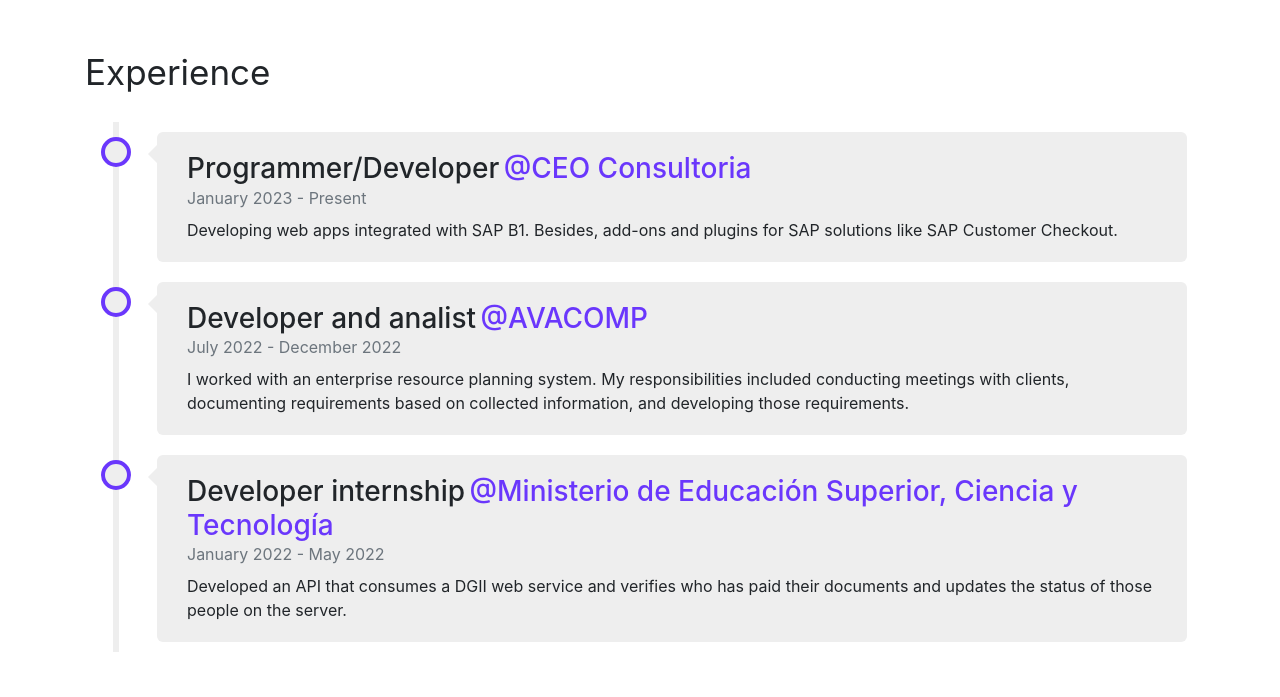
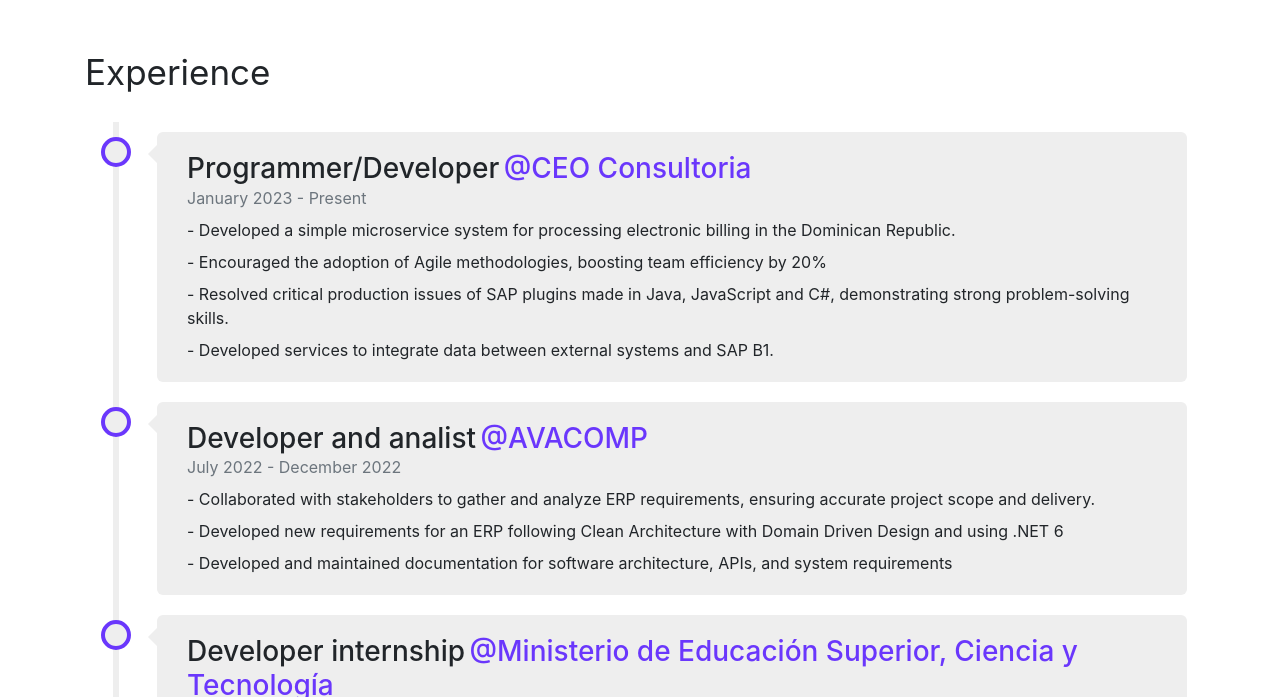
Before and after one commit to Luimi55/PortfolioWeb, a plain HTML site: page index.html in a window 1280 px wide. Shown: the part 1550-2247 px from the top of the page. Drawn offline with nearby package versions, Linux system fonts and the light colour scheme.

Commit message:
Chore: Changed icon

```diff
--- a/index.html
+++ b/index.html
@@ -5,7 +5,8 @@
     <meta name="viewport" content="width=device-width, initial-scale=1.0">
     <link rel="stylesheet" href="https://cdn.jsdelivr.net/npm/bootstrap@4.2.1/dist/css/bootstrap.min.css" integrity="sha384-GJzZqFGwb1QTTN6wy59ffF1BuGJpLSa9DkKMp0DgiMDm4iYMj70gZWKYbI706tWS" crossorigin="anonymous">
     <link rel="stylesheet" href="style.css">
-    <title>Portfolio</title>
+    <link rel="icon" type="image" href="images/favicon.ico">
+    <title>Luis's portfolio</title>
 </head>
 <body>
     <nav class="navbar navbar-expand-lg navbar-dark bg-dark">
@@ -91,25 +92,40 @@
             <div class="content">
               <span class="h3">Programmer/Developer</span> <span class="h3 shineText">@CEO Consultoria</span>
               <p class="text-secondary">January 2023 - Present</p>
-              <p class="mt-2">Developing web apps integrated with SAP B1. Besides, add-ons and plugins for SAP solutions like SAP Customer Checkout.</p>
+              <p class="mt-2">
+                - Developed a simple microservice system for processing electronic billing in the Dominican Republic.
+              </p>
+              <p class="mt-2">
+                - Encouraged the adoption of Agile methodologies, boosting team efficiency by 20%
+              </p>
+              <p class="mt-2">
+                - Resolved critical production issues of SAP plugins made in Java, JavaScript and C#, demonstrating strong
+problem-solving skills.
+              </p>
+              <p class="mt-2">
+                - Developed services to integrate data between external systems and SAP B1.
+              </p>
             </div>
           </div>
           <div class="timeLineContainer right">
             <div class="content">
               <span class="h3">Developer and analist</span> <span class="h3 shineText">@AVACOMP</span>
               <p class="text-secondary">July 2022 - December 2022</p>
-              <p class="mt-2">I worked with an enterprise resource planning system. My responsibilities included conducting meetings with clients, documenting requirements based on collected information, and developing those requirements.</p>
+              <p class="mt-2">- Collaborated with stakeholders to gather and analyze ERP requirements, ensuring accurate project scope
+                and delivery. </p>
+              <p class="mt-2">- Developed new requirements for an ERP following Clean Architecture with Domain Driven Design and
+                using .NET 6</p>
+              <p class="mt-2">- Developed and maintained documentation for software architecture, APIs, and system requirements</p>
             </div>
           </div>
+
           <div class="timeLineContainer right">
             <div class="content">
               <span class="h3">Developer internship</span> <span class="h3 shineText">@Ministerio de Educación Superior, Ciencia y Tecnología</span>
               <p class="text-secondary">January 2022 - May 2022</p>
-              <p class="mt-2">Developed an API that consumes a DGII web service and verifies who has paid their documents and updates the status of those people on the server.</p>
+              <p class="mt-2">Developed an API that consumes a DGII web service and verifies who has paid their documents and updates the status.</p>
             </div>
           </div>
-
-
         </div>
       </div>
     </div>
```
Also changed, not shown: images/favicon.ico (added).
